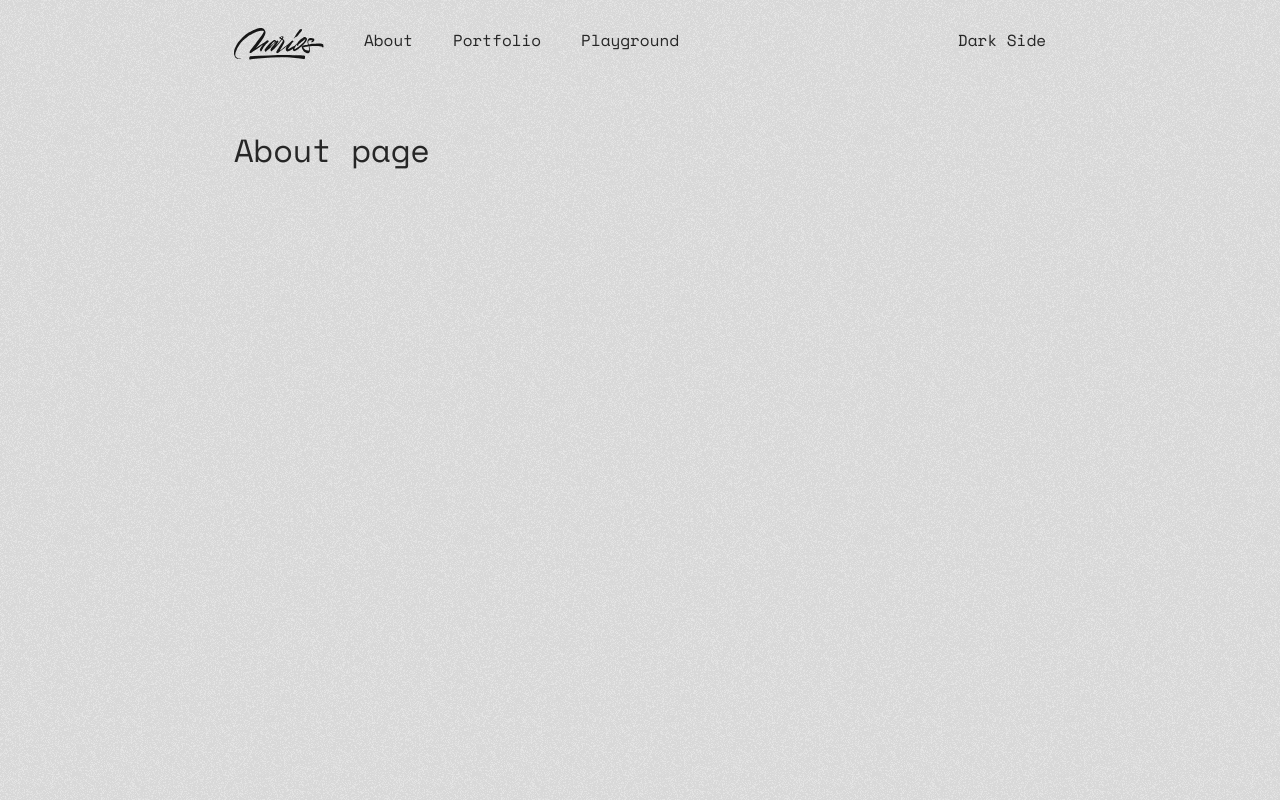
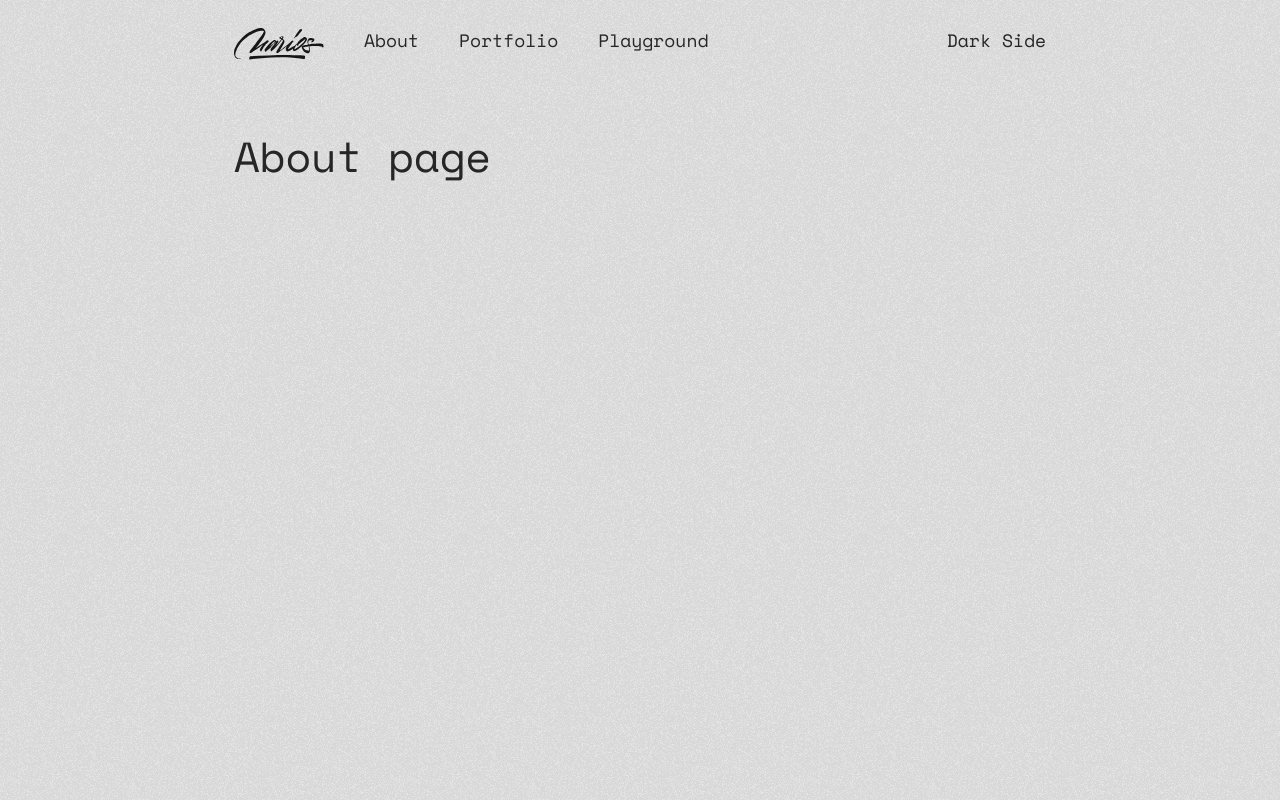
Before and after one commit to mpittas/mp-portfolio, a Next.js app: page /about in a window 1280 px wide. Built offline with nearby package versions, Linux system fonts and the light colour scheme.

Commit message:
Minor styling updates

```diff
--- a/src/app/layout.tsx
+++ b/src/app/layout.tsx
@@ -54,7 +54,7 @@ export default function RootLayout({
 }) {
   return (
     <html lang="en" suppressHydrationWarning>
-      <body className={`antialiased ${spacemono.className}`}>
+      <body className={`antialiased ${spacemono.className}  text-lg`}>
         <ThemeProvider
           attribute="class"
           enableSystem={false}
--- a/src/components/widgets/TitleBig.tsx
+++ b/src/components/widgets/TitleBig.tsx
@@ -5,7 +5,7 @@ interface TitleBigProps {
 export default function TitleBig({ title = "Title here" }: TitleBigProps) {
   return (
     <div className="header">
-      <h1 className="text-2xl leading-snug md:text-[32px] font-medium font-clashdisplay">
+      <h1 className="text-2xl leading-snug md:text-[42px] font-medium font-clashdisplay">
         {title}
       </h1>
     </div>
```
